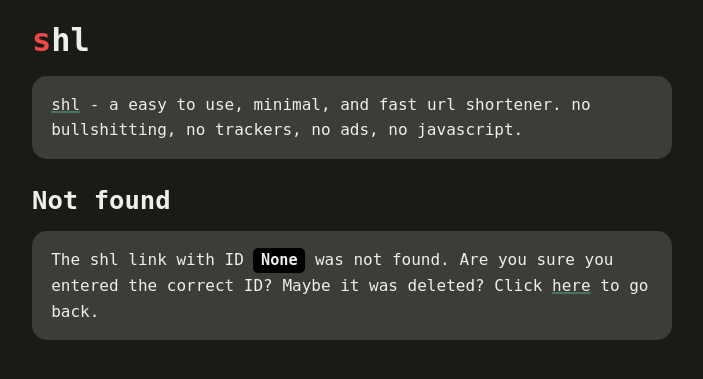
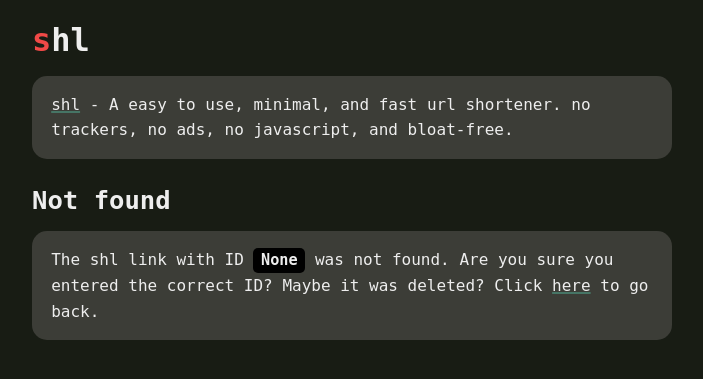
Before and after one commit to devlocalhost/shl, a Flask app: page /get in a window 1280 px wide. Shown: the top 379 px of the page, without its empty margins (288-991 px from the left). Run offline with Flask 3, Linux system fonts and the light colour scheme; some web fonts are replaced.

Commit message:
update desription

```diff
--- a/templates/api.html
+++ b/templates/api.html
@@ -6,7 +6,7 @@
 
 {% block content %}
     <h1 class="colored">shl</h1>
-    <p><a href="/">shl</a> - a easy to use, minimal, and fast url shortener. no bullshitting, no trackers, no ads, no javascript.</p>
+    <p><a href="/">shl</a> - A easy to use, minimal, and fast url shortener. no trackers, no ads, no javascript, and bloat-free..</p>
 
     <h2>API usage</h2>
     <p>Very simple, no API keys, or anything else. There are 2 endpoints, <code>/api/create</code> and <code>/api/get</code>.<br><br>The create endpoint requires the parameter <code>link_redirect</code>, which is the URL that will redirect the user. There is another, but optional argument: <code>link_id</code>. That is the ID of the sh link. If not defined, a random one of range {{ MIN_LENGTH_ID }} to {{ MAX_LENGTH_ID }} letters and numbers will be generated. If you define one, make sure it is within the limits defined above. And, only letters and numbers are allowed.<br><br>The get endpoint requires only the parameter <code>link_id</code>. This endpoint returns basic information like the link it redirects to, creation date, etc.</p>
--- a/templates/create.html
+++ b/templates/create.html
@@ -6,7 +6,7 @@
 
 {% block content %}
     <h1 class="colored">shl</h1>
-    <p><a href="/">shl</a> - a easy to use, minimal, and fast url shortener. no bullshitting, no trackers, no ads, no javascript.</p>
+    <p><a href="/">shl</a> - A easy to use, minimal, and fast url shortener. no trackers, no ads, no javascript, and bloat-free.</p>
 
     {% if shl_data["status"] == "good" %}
         <h2>shl link was created</h2>
--- a/templates/get.html
+++ b/templates/get.html
@@ -6,7 +6,7 @@
 
 {% block content %}
     <h1 class="colored">shl</h1>
-    <p><a href="/">shl</a> - a easy to use, minimal, and fast url shortener. no bullshitting, no trackers, no ads, no javascript.</p>
+    <p><a href="/">shl</a> - A easy to use, minimal, and fast url shortener. no trackers, no ads, no javascript, and bloat-free.</p>
 
     <h2>Details for shl link</h2>
     <ul>
--- a/templates/index.html
+++ b/templates/index.html
@@ -6,7 +6,7 @@
 
 {% block content %}
     <h1 class="colored">shl</h1>
-    <p><a href="https://github.com/devlocalhost/shl">shl</a> - a easy to use, minimal, and fast url shortener. no bullshitting, no trackers, no ads, no javascript. {{ total_shlinks }} links shortened so far!</p>
+    <p><a href="https://github.com/devlocalhost/shl">shl</a> - A easy to use, minimal, and fast url shortener. no trackers, no ads, no javascript, and bloat-free. {{ total_shlinks }} links shortened so far!</p>
 
     <h2>API</h2>
     <p>Want to integrate shl into your app? Check the API docs by clicking <a href="/api">here</a>.</p>
--- a/templates/notfound.html
+++ b/templates/notfound.html
@@ -15,7 +15,7 @@
 
 {% block content %}
     <h1 class="red">shl</h1>
-    <p><a href="/">shl</a> - a easy to use, minimal, and fast url shortener. no bullshitting, no trackers, no ads, no javascript.</p>
+    <p><a href="/">shl</a> - A easy to use, minimal, and fast url shortener. no trackers, no ads, no javascript, and bloat-free.</p>
 
     <h2>Not found</h2>
     <p>The shl link with ID <code>{{ link_id }}</code> was not found. Are you sure you entered the correct ID? Maybe it was deleted? Click <a href="/">here</a> to go back.</p>
```
